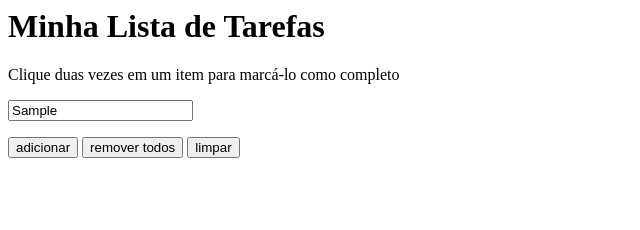
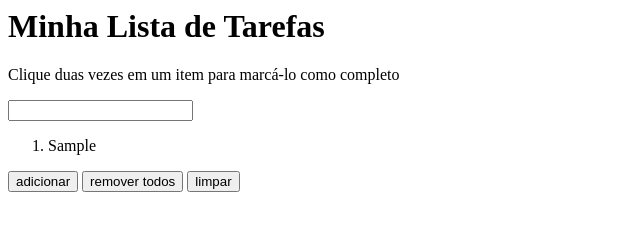
Before and after one commit to tryber/sd-04-block5-project-todo-list, a plain HTML site: page index.html in a window 1280 px wide. Both pictures are taken after typing "Sample" into the empty fields and a click on the button "adicionar". Shown: the whole page, without its empty margins (0-640 px from the left). Drawn offline with Linux system fonts and the light colour scheme.

Commit message:
adicionando algumas funcionalidades

```diff
--- a/index.html
+++ b/index.html
@@ -18,5 +18,6 @@
     <button id="criar-tarefa">adicionar</button>
     <button id="apaga-tudo">remover todos</button>
     <button id="remover-finalizados">limpar</button>
+    <script src="./script.js"></script>
   </body>
   </html>
--- a/script.js
+++ b/script.js
@@ -0,0 +1,17 @@
+function criarTarefa(){
+  let orderedList = document.getElementById("lista-tarefas");
+  let textField = document.getElementById("texto-tarefa");
+  let newItem = document.createElement("li");
+  newItem.innerHTML = textField.value;
+  orderedList.appendChild(newItem);
+  textField.value = "";
+}
+
+let addItem = document.getElementById("criar-tarefa");
+addItem.addEventListener("click", criarTarefa);
+
+let buttons = document.getElementsByTagName("button");
+console.log(buttons);
+for(let i = 0; i < buttons.length; i+=1){
+  buttons[i].style.cursor = "pointer";
+}
```
